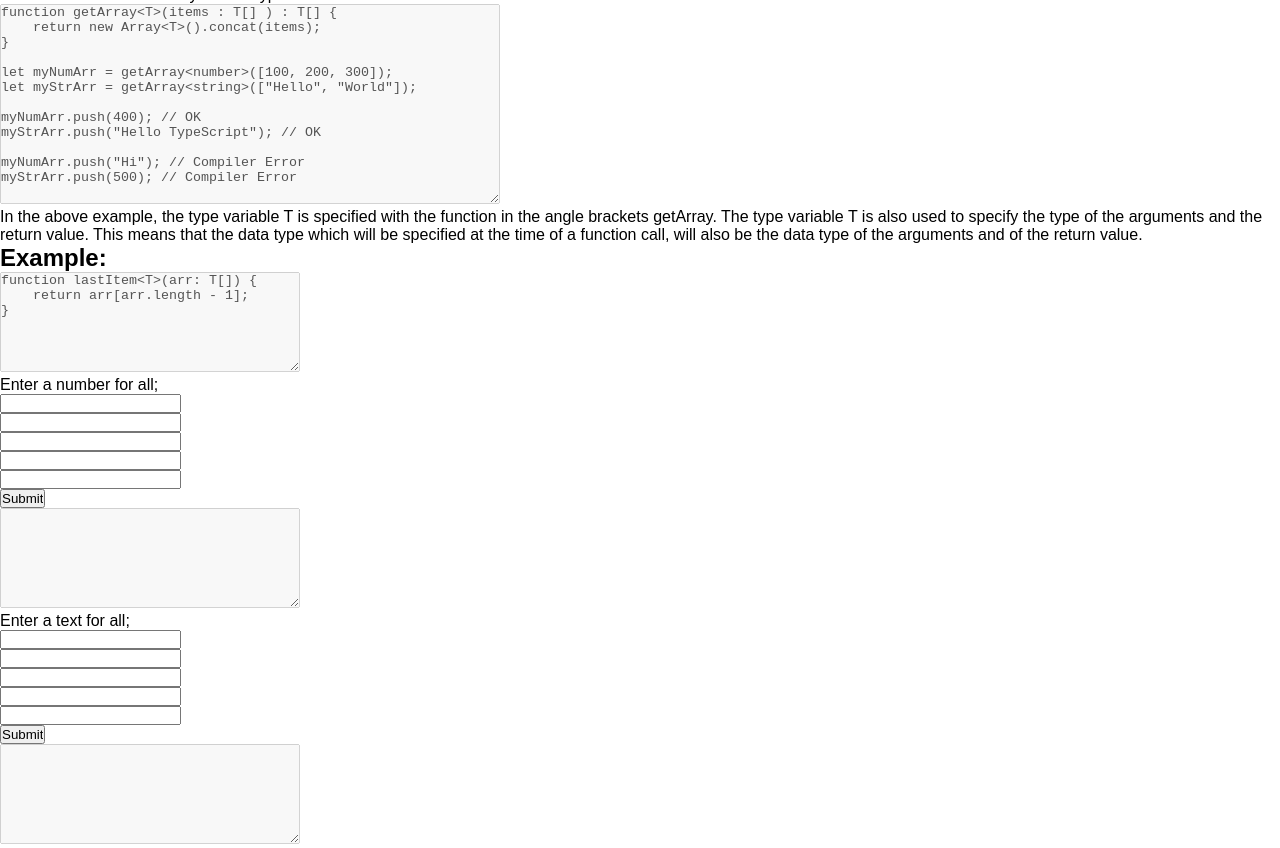
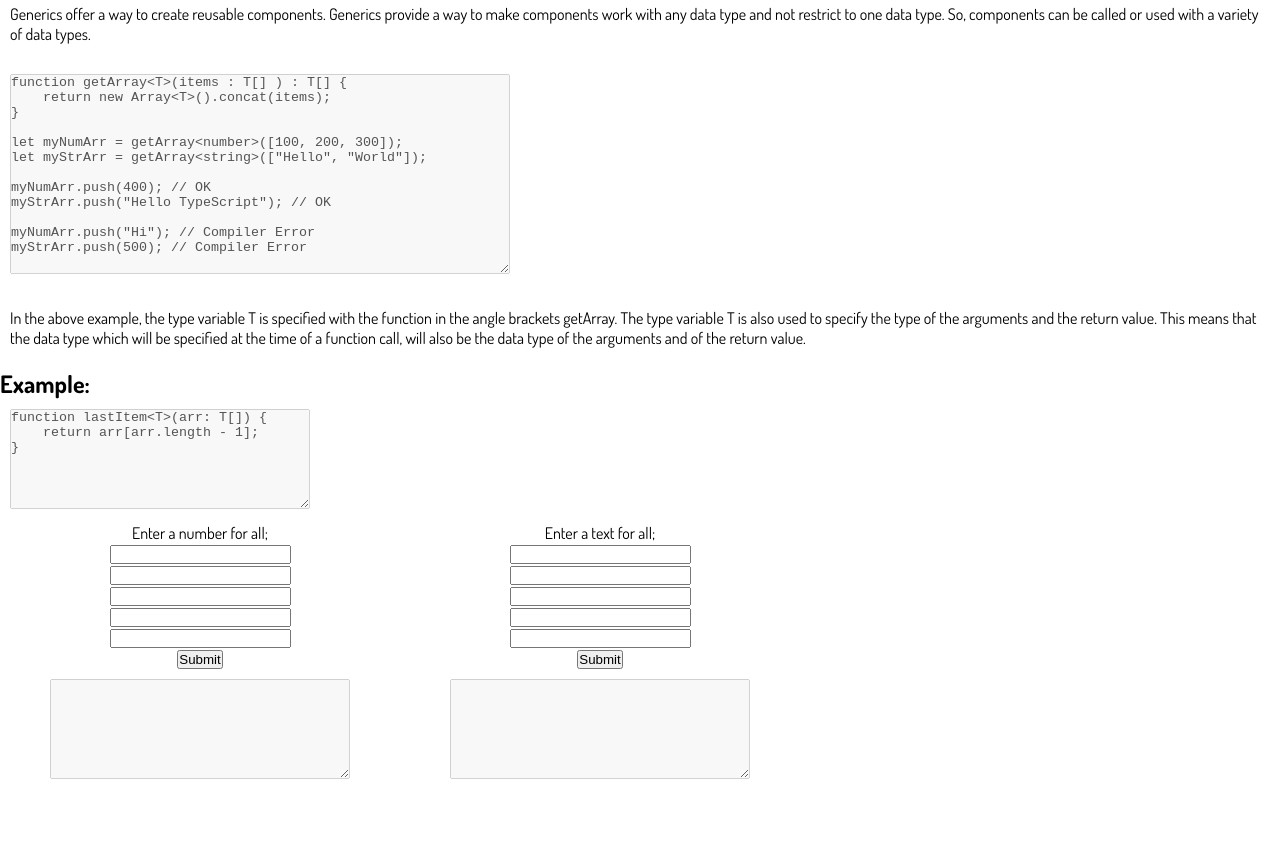
Before and after one commit to natedaniels42/typescript-research-project, a plain HTML site: page generics/generics.html in a window 1280 px wide. Shown: the part 177-1025 px from the top of the page. After the commit the page ends 970 px from the top, so only its background shows below. Drawn offline with Linux system fonts and the light colour scheme.

Commit message:
small changes

```diff
--- a/generics/generics.html
+++ b/generics/generics.html
@@ -6,6 +6,9 @@
     <meta http-equiv="X-UA-Compatible" content="IE=edge">
     <meta name="viewport" content="width=device-width, initial-scale=1.0">
     <title>Generics</title>
+    <link rel="preconnect" href="https://fonts.googleapis.com">
+    <link rel="preconnect" href="https://fonts.gstatic.com" crossorigin>
+    <link href="https://fonts.googleapis.com/css2?family=Dosis:wght@400;700&display=swap" rel="stylesheet">
     <link rel="stylesheet" href="../style.css">
     <script src="generics.js" defer></script>
 </head>
@@ -26,8 +29,11 @@
     </head>
     <div class="container">
         <h1>Generics</h1>
-        <p>Generics offer a way to create reusable components. Generics provide a way to make components work with any data type and not restrict to one data type. So, components can be called or used with a variety of data types.</p>
-        <textarea disabled style="width: 500px; height: 200px;">function getArray<T>(items : T[] ) : T[] {
+        <p class="info">Generics offer a way to create reusable components. Generics provide a way to make components
+            work with any
+            data type and not restrict to one data type. So, components can be called or used with a variety of data
+            types.</p>
+        <textarea class="textarea" disabled style="width: 500px; height: 200px;">function getArray<T>(items : T[] ) : T[] {
     return new Array<T>().concat(items);
 }
 
@@ -40,11 +46,17 @@ myStrArr.push("Hello TypeScript"); // OK
 myNumArr.push("Hi"); // Compiler Error
 myStrArr.push(500); // Compiler Error</textarea>
 
-        <p>In the above example, the type variable T is specified with the function in the angle brackets getArray<T>. The type variable T is also used to specify the type of the arguments and the return value. This means that the data type which will be specified at the time of a function call, will also be the data type of the arguments and of the return value.</p>
+        <p class="info">In the above example, the type variable T is specified with the function in the angle brackets
+            getArray<T>.
+                The type variable T is also used to specify the type of the arguments and the return value. This means
+                that the data type which will be specified at the time of a function call, will also be the data type of
+                the arguments and of the return value.</p>
         <h2>Example:</h2>
-        <textarea disabled style="width: 300px; height: 100px;">function lastItem<T>(arr: T[]) {
+        <textarea class="textarea" disabled style="width: 300px; height: 100px;">function lastItem<T>(arr: T[]) {
     return arr[arr.length - 1];
 }</textarea>
+        <div class="exampleforms">
+            <div class="numberarrdiv">
                 <form>
                     <label>Enter a number for all;</label><br>
                     <input type="number" id="num1" name="num1"><br>
@@ -53,9 +65,11 @@ myStrArr.push(500); // Compiler Error</textarea>
                     <input type="number" id="num4" name="num4"><br>
                     <input type="number" id="num5" name="num5"><br>
                     <input id="numSubmit" type="submit" value="Submit"><br>
-            <textarea disabled name="numResult" id="numResult" style="width: 300px; height: 100px;"></textarea>
+                    <textarea class="textarea" disabled name="numResult" id="numResult"
+                        style="width: 300px; height: 100px;"></textarea>
                 </form>
-
+            </div>
+            <div class="stringarrdiv">
                 <form>
                     <label>Enter a text for all;</label><br>
                     <input type="input" id="string1" name="string1"><br>
@@ -64,8 +78,11 @@ myStrArr.push(500); // Compiler Error</textarea>
                     <input type="input" id="string4" name="string4"><br>
                     <input type="input" id="string5" name="string5"><br>
                     <input id="strSubmit" type="submit" value="Submit"><br>
-            <textarea disabled name="strResult" id="strResult" style="width: 300px; height: 100px;"></textarea>
+                    <textarea class="textarea" disabled name="strResult" id="strResult"
+                        style="width: 300px; height: 100px;"></textarea>
                 </form>
+            </div>
+        </div>
     </div>
 </body>
 
--- a/style.css
+++ b/style.css
@@ -7,3 +7,21 @@
 html {
     font-family: 'Dosis', sans-serif;
 }
+
+.info{
+    margin: 20px 10px;
+}
+
+.textarea{
+    margin: 10px;
+}
+
+.numberarrdiv, .stringarrdiv {
+    width: 400px;
+text-align: center;
+
+}
+
+.exampleforms{
+    display: flex;
+}
```
Also changed, not shown: keyof/keyof.html (+16 -9 lines), unions/unions.html (+19 -5 lines). Lines whose indentation alone changed are shown as unchanged.
